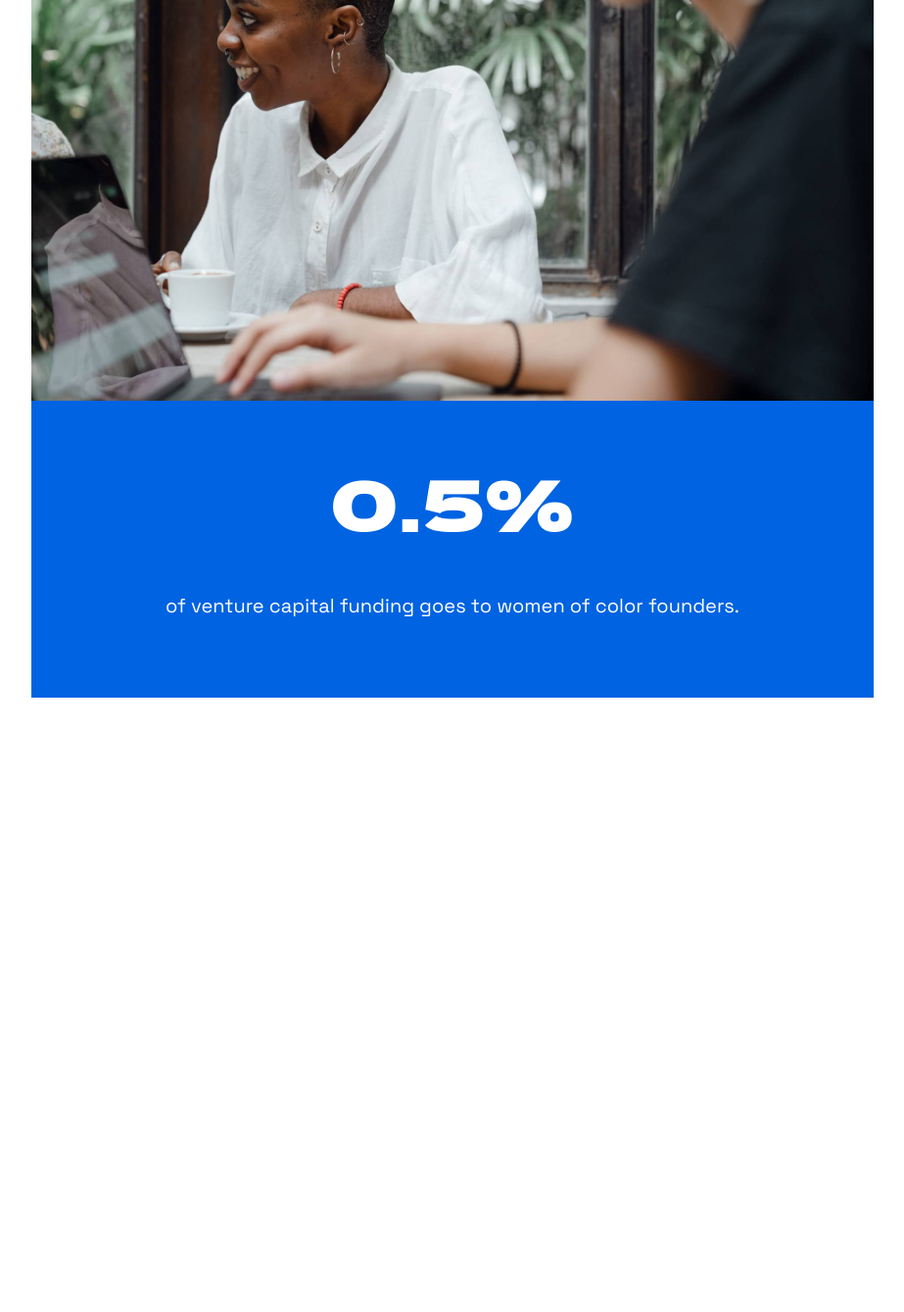
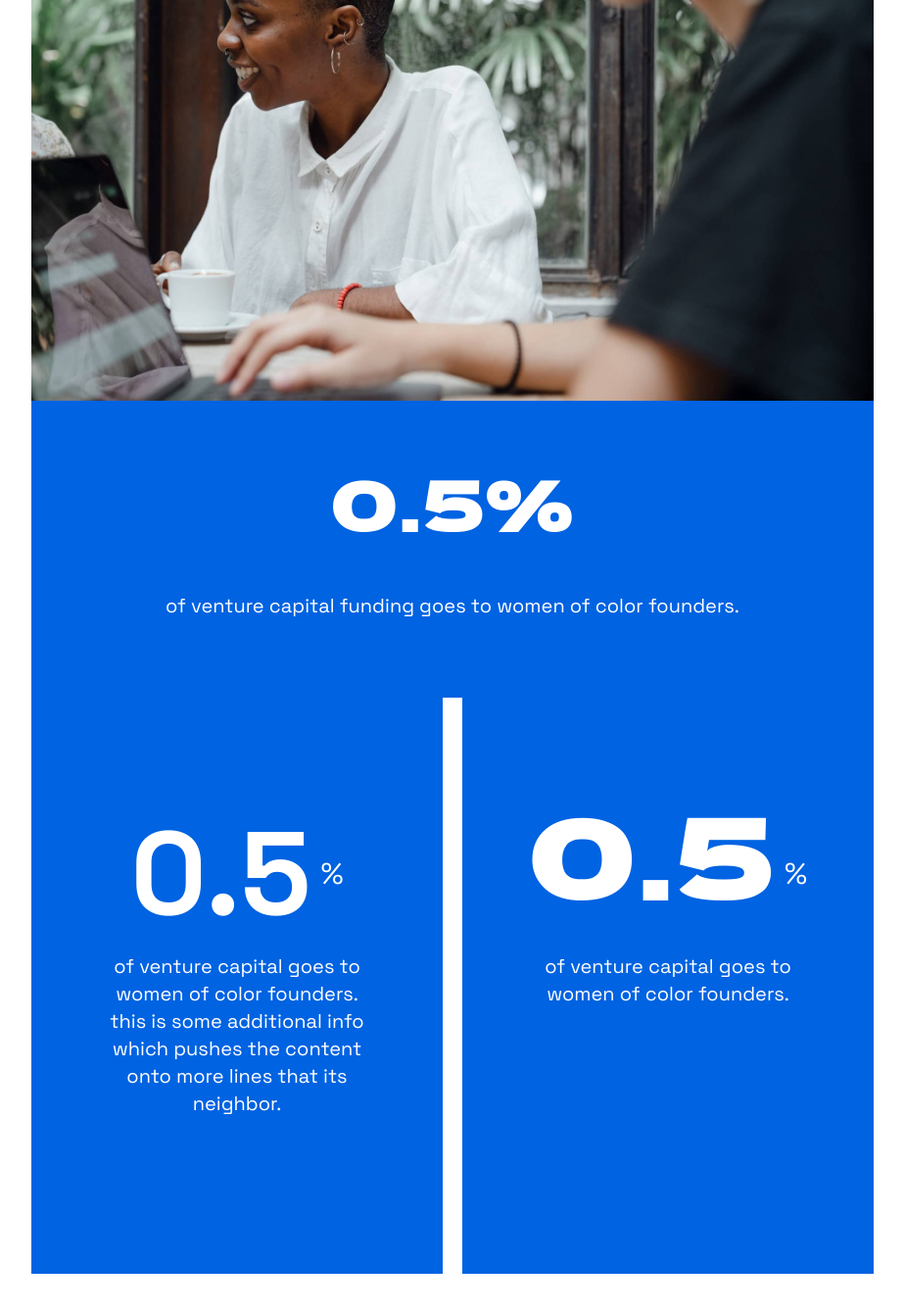
Before and after one commit to Founderland/Report, a Jekyll site: the page built from index.html, in a window 1280 px wide and 1400 px high, scrolled down 1910 px. Shown: the top 1339 px of the window at 98% size, without its empty margins (328-1251 px from the left). Built offline with Jekyll 4.4.1, drawn with Linux system fonts in a browser that asks for light colours; before the commit the page ends 2722 px from its top, so only the background shows below that.

Commit message:
stat cards

```diff
--- a/assets/styles/output.css
+++ b/assets/styles/output.css
@@ -574,16 +574,24 @@ video {
   margin-bottom: 2rem;
 }
 
+.ml-2 {
+  margin-left: 0.5rem;
+}
+
+.mt-4 {
+  margin-top: 1rem;
+}
+
 .flex {
   display: flex;
 }
 
+.grid {
+  display: grid;
+}
+
 .hidden {
   display: none;
-}
-
-.h-24 {
-  height: 6rem;
 }
 
 .h-\[400\] {
@@ -594,22 +602,36 @@ video {
   width: auto;
 }
 
-.w-24 {
-  width: 6rem;
+.grid-cols-4 {
+  grid-template-columns: repeat(4, minmax(0, 1fr));
 }
 
-.grid-cols-4 {
-  grid-template-columns: repeat(4, minmax(0, 1fr));
+.grid-cols-2 {
+  grid-template-columns: repeat(2, minmax(0, 1fr));
+}
+
+.flex-row {
+  flex-direction: row;
+}
+
+.place-content-center {
+  place-content: center;
+}
+
+.items-center {
+  align-items: center;
+}
+
+.items-stretch {
+  align-items: stretch;
 }
 
 .gap-8 {
   gap: 2rem;
 }
 
-.space-y-4 > :not([hidden]) ~ :not([hidden]) {
-  --tw-space-y-reverse: 0;
-  margin-top: calc(1rem * calc(1 - var(--tw-space-y-reverse)));
-  margin-bottom: calc(1rem * var(--tw-space-y-reverse));
+.gap-4 {
+  gap: 1rem;
 }
 
 .truncate {
@@ -618,21 +640,9 @@ video {
   white-space: nowrap;
 }
 
-.rounded-xl {
-  border-radius: 0.75rem;
-}
-
-.rounded-full {
-  border-radius: 9999px;
-}
-
-.bg-slate-100 {
+.bg-blue {
   --tw-bg-opacity: 1;
-  background-color: rgb(241 245 249 / var(--tw-bg-opacity));
-}
-
-.p-8 {
-  padding: 2rem;
+  background-color: rgb(0 99 226 / var(--tw-bg-opacity));
 }
 
 .p-12 {
@@ -643,31 +653,37 @@ video {
   padding: 1.5rem;
 }
 
-.pt-6 {
-  padding-top: 1.5rem;
+.px-16 {
+  padding-left: 4rem;
+  padding-right: 4rem;
+}
+
+.py-24 {
+  padding-top: 6rem;
+  padding-bottom: 6rem;
 }
 
 .text-center {
   text-align: center;
 }
 
-.text-lg {
-  font-size: 1.125rem;
-  line-height: 1.75rem;
+.text-8xl {
+  font-size: 6rem;
+  line-height: 1;
 }
 
-.font-medium {
-  font-weight: 500;
+.text-2xl {
+  font-size: 1.5rem;
+  line-height: 2rem;
 }
 
-.text-sky-500 {
-  --tw-text-opacity: 1;
-  color: rgb(14 165 233 / var(--tw-text-opacity));
+.font-bold {
+  font-weight: 700;
 }
 
-.text-slate-700 {
+.text-white {
   --tw-text-opacity: 1;
-  color: rgb(51 65 85 / var(--tw-text-opacity));
+  color: rgb(255 255 255 / var(--tw-text-opacity));
 }
 
 /* Typefaces  */
@@ -684,7 +700,8 @@ video {
 
 h1,
 blockquote,
-blockquote p {
+blockquote p,
+.text-hanson {
   font-family: Hanson, 'Space Grotesk', sans-serif;
 }
 
@@ -693,12 +710,14 @@ h2,
 h3,
 h4,
 h5,
-p {
+p,
+.text-grotesk {
   font-family: 'Space Grotesk', sans-serif;
 }
 
 .lead,
-.cta {
+.cta,
+.text-mono {
   font-family: 'Space Mono', monospace;
 }
 
@@ -869,23 +888,6 @@ figcaption {
   text-align: center;
 }
 
-@media (prefers-color-scheme: dark) {
-  .dark\:bg-slate-800 {
-    --tw-bg-opacity: 1;
-    background-color: rgb(30 41 59 / var(--tw-bg-opacity));
-  }
-
-  .dark\:text-sky-400 {
-    --tw-text-opacity: 1;
-    color: rgb(56 189 248 / var(--tw-text-opacity));
-  }
-
-  .dark\:text-slate-500 {
-    --tw-text-opacity: 1;
-    color: rgb(100 116 139 / var(--tw-text-opacity));
-  }
-}
-
 @media (min-width: 768px) {
   .md\:container {
     width: 100%;
@@ -925,32 +927,8 @@ figcaption {
     display: block;
   }
 
-  .md\:flex {
-    display: flex;
-  }
-
   .md\:grid {
     display: grid;
-  }
-
-  .md\:h-auto {
-    height: auto;
-  }
-
-  .md\:w-48 {
-    width: 12rem;
-  }
-
-  .md\:rounded-none {
-    border-radius: 0px;
-  }
-
-  .md\:p-0 {
-    padding: 0px;
-  }
-
-  .md\:p-8 {
-    padding: 2rem;
   }
 
   .md\:p-16 {
@@ -960,8 +938,4 @@ figcaption {
   .md\:p-12 {
     padding: 3rem;
   }
-
-  .md\:text-left {
-    text-align: left;
-  }
 }
--- a/index.html
+++ b/index.html
@@ -19,24 +19,20 @@ layout: default
 </div>
 
 <div class="stat-card"><h1>0.5%</h1><p>of venture capital funding goes to women of color founders.</p></div>
-<!-- card refrence
-    <figure class="md:flex bg-slate-100 rounded-xl p-8 md:p-0 dark:bg-slate-800">
-    <img class="w-24 h-24 md:w-48 md:h-auto md:rounded-none rounded-full mx-auto" src="/sarah-dayan.jpg" alt="" width="384" height="512">
-    <div class="pt-6 md:p-8 text-center md:text-left space-y-4">
-      <blockquote>
-        <p class="text-lg font-medium">
-          “Tailwind CSS is the only framework that I've seen scale
-          on large teams. It’s easy to customize, adapts to any design,
-          and the build size is tiny.”
-        </p>
-      </blockquote>
-      <figcaption class="font-medium">
-        <div class="text-sky-500 dark:text-sky-400">
-          Sarah Dayan
-        </div>
-        <div class="text-slate-700 dark:text-slate-500">
-          Staff Engineer, Algolia
-        </div>
-      </figcaption>
+
+<section class="grid grid-cols-2 gap-4 items-stretch">
+  <div class="bg-blue text-white px-16 py-24 text-center">
+    <div class="flex flex-row place-content-center items-center">
+      <span class="text-8xl font-bold">0.5</span>
+      <span class="text-2xl ml-2">%</span>
     </div>
-  </figure> -->
+    <p class="mt-4">of venture capital goes to women of color founders. this is some additional info which pushes the content onto more lines that its neighbor.</p>
+  </div>
+  <div class="bg-blue text-white px-16 py-24 text-center">
+    <div class="flex flex-row place-content-center items-center">
+      <span class="text-hanson text-8xl font-bold">0.5</span>
+      <span class="text-2xl ml-2">%</span>
+    </div>
+    <p class="mt-4">of venture capital goes to women of color founders.</p>
+  </div>
+</section>
```
Also changed, not shown: assets/styles/input.css (+6 -3 lines).
